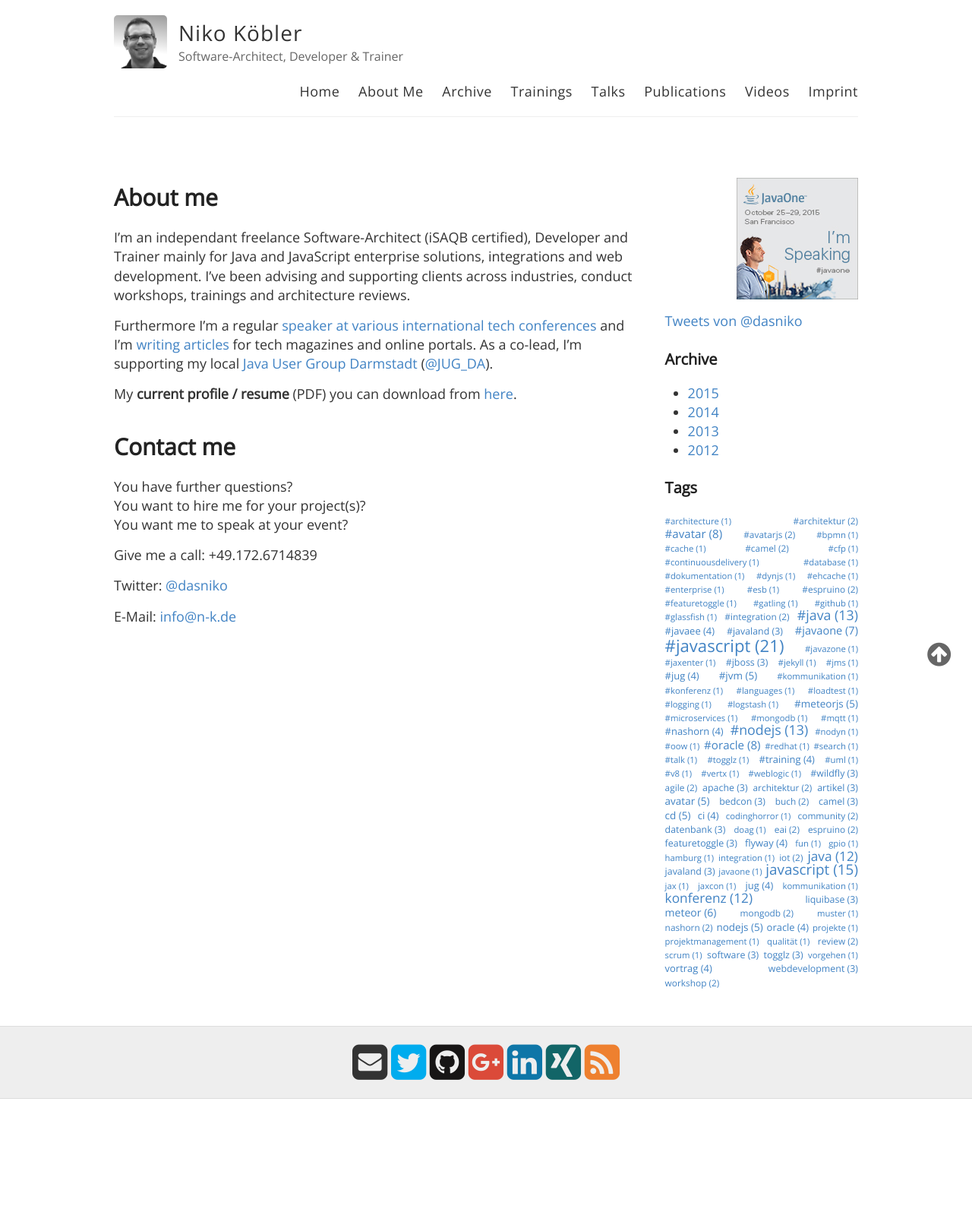
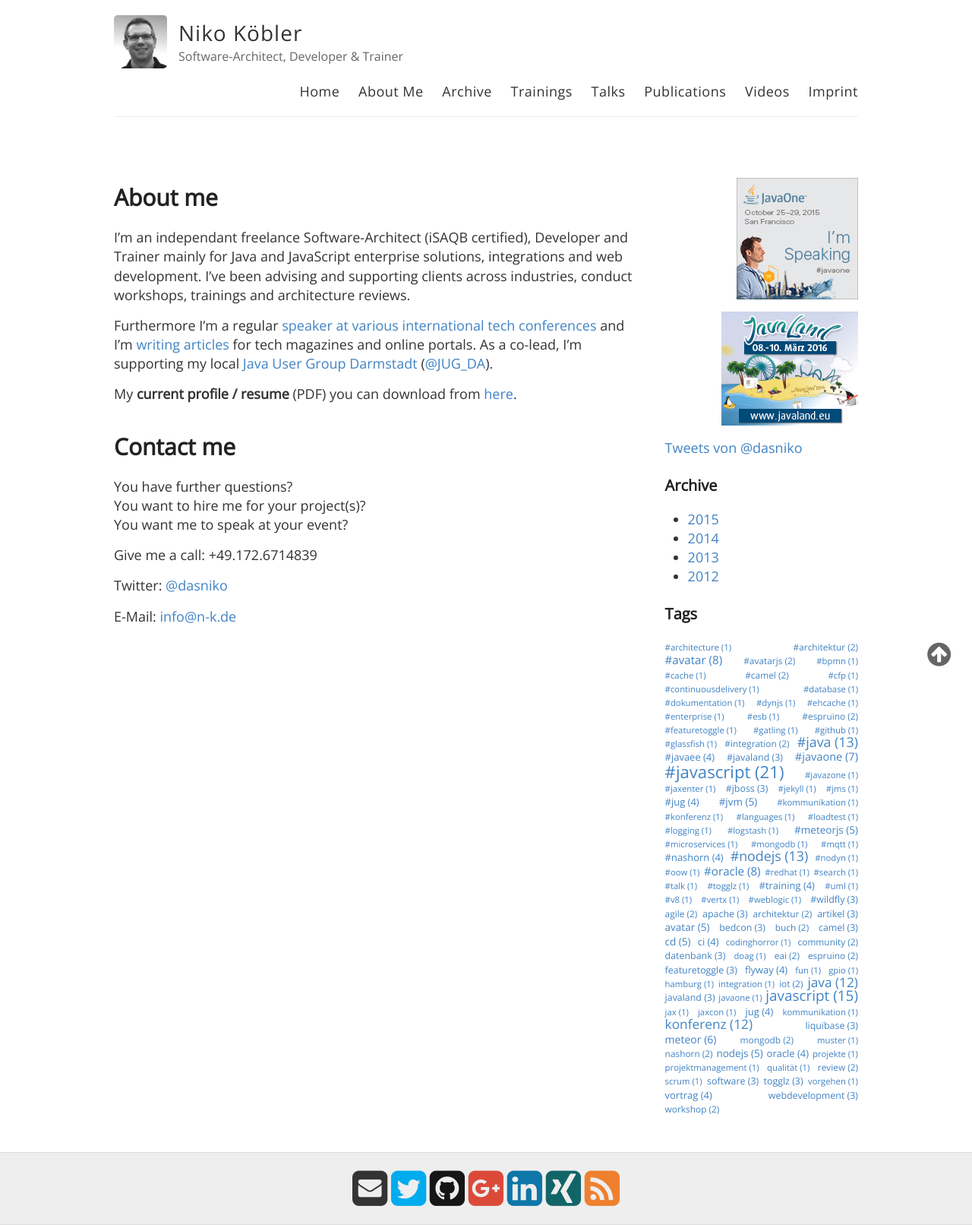
Before and after one commit to dasniko/dasniko.github.io, a Jekyll site: the page built from about.md, in a window 1280 px wide. Shown: the whole page at 76% size. Built offline with Jekyll 4.4.1, drawn with Linux system fonts in a browser that asks for light colours; nearby versions of some CDN libraries; Markdown is read by kramdown in place of the engine named in the settings; comment, search, counter and statistics services are not loaded; before the commit the page ends 1446 px from its top, so only the background shows below that.

Commit message:
JavaLand Banner

```diff
--- /dev/null
+++ b/_includes/javaland.html
@@ -0,0 +1,3 @@
+<a href="http://www.javaland.eu/go/jug" target="_blank" title="Meet me at JavaLand 2016!">
+  <img src="/images/banner_javaland2016.jpg"/>
+</a>
--- a/_includes/sidebar.html
+++ b/_includes/sidebar.html
@@ -1,5 +1,8 @@
 <div class="sidebar_content" style="text-align: right; margin-bottom: 10px;">
   {% include j1speaking.html %}
+</div>
+<div class="sidebar_content" style="text-align: right; margin-bottom: 10px;">
+  {% include javaland.html %}
 </div>
 <div class="sidebar_content">
   {% include twitter.html %}
```
Also changed, not shown: images/banner_javaland2016.jpg (added).
